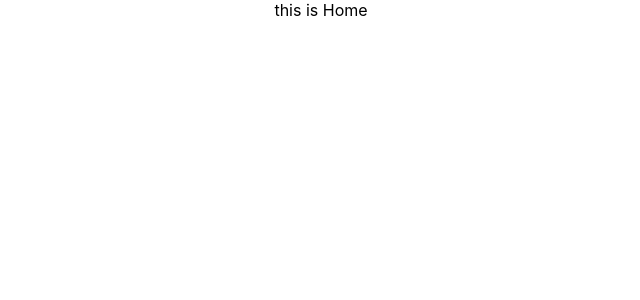
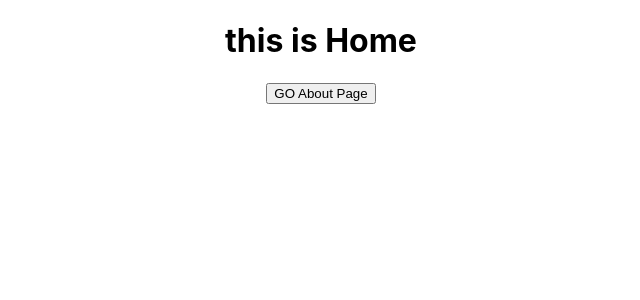
Before and after one commit to CodeWithShamim/ML-9-React-Router-And-States, a React (Create React App) app in the folder Module 52 (Simple React Rounter)/react-router/: page / in a window 1280 px wide. Shown: the top 300 px of the page, without its empty margins (319-959 px from the left). Built offline with nearby package versions, Linux system fonts and the light colour scheme.

Commit message:
dynamic path added

```diff
--- a/Module 52 (Simple React Rounter)/react-router/src/components/Home/Home.js
+++ b/Module 52 (Simple React Rounter)/react-router/src/components/Home/Home.js
@@ -1,9 +1,17 @@
 import React from 'react';
+import {useNavigate} from 'react-router-dom';
 
 const Home = () => {
+    let navigate = useNavigate();
+    const showProductDetails = (id) =>{
+        const path = `/products/${id}`;
+        navigate(path)
+
+    }
     return (
         <div>
-            this is Home
+            <h1>this is Home</h1>
+            <button onClick={()=>showProductDetails(10)}>GO About Page</button>
         </div>
     );
 };
```
